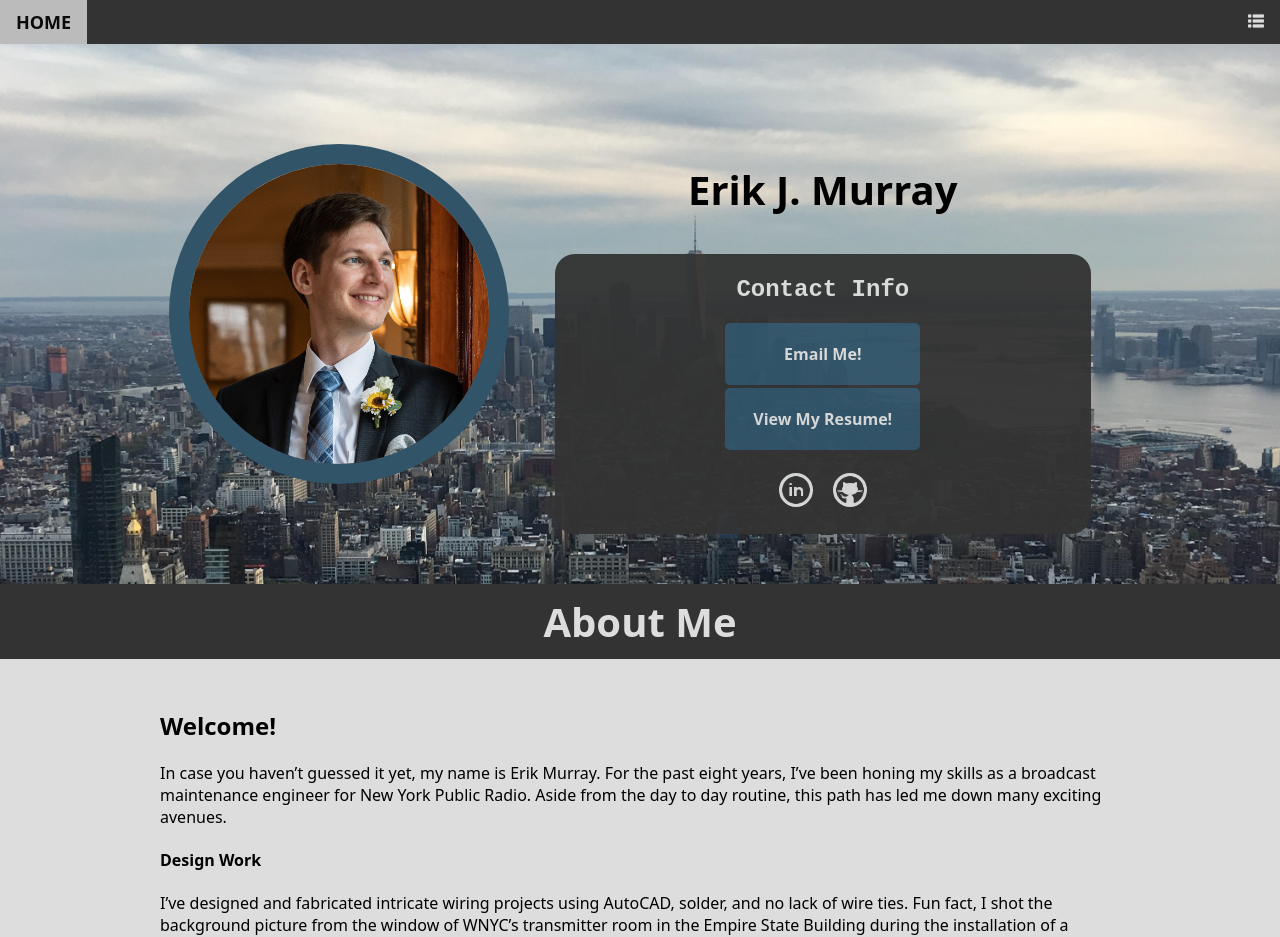
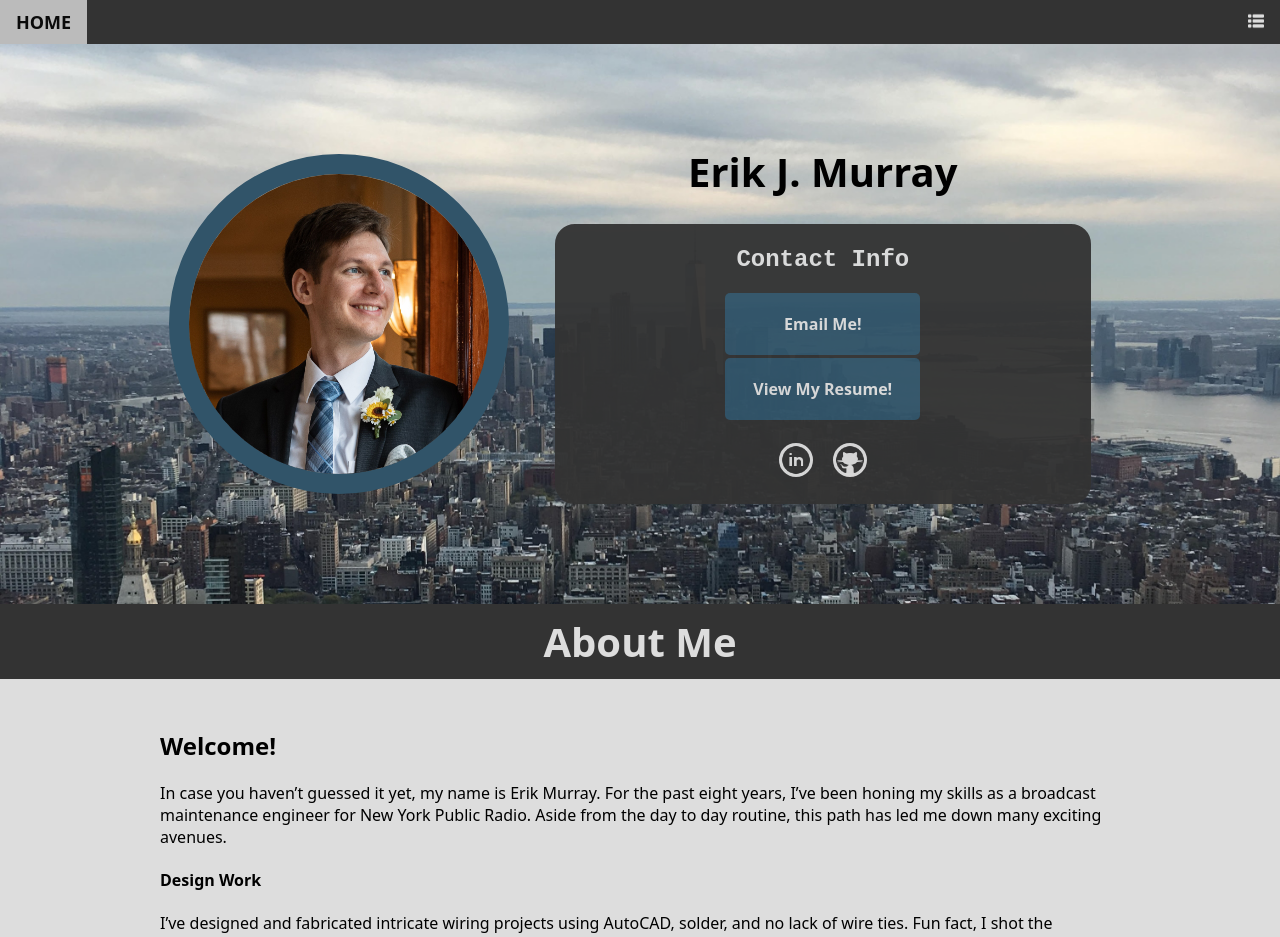
Before and after one commit to ErkMurIndustries/ErkMurIndustries.github.io, a Jekyll site: the page built from index.html, in a window 1280 px wide. Shown: the top 937 px of the page. Built offline with Jekyll 4.4.1, drawn with Linux system fonts in a browser that asks for light colours.

Commit message:
index styling

```diff
--- a/assets/css/stylesheet.css
+++ b/assets/css/stylesheet.css
@@ -31,6 +31,10 @@ a, a:hover, a:active {
 a:hover {
     opacity: 0.8;
 }
+
+/* p {
+    margin: 0;
+} */
 
 .upper {
     text-transform: uppercase;
@@ -131,7 +135,7 @@ a:hover {
 /* ----- HOMEPAGE ----- */
 .intro-layout {
     display: grid;
-    grid-template-rows: auto 250px;
+    grid-template-rows: auto 300px;
     grid-template-columns: 1fr 2fr 4fr 1fr;
     column-gap: 2%;
 
@@ -156,6 +160,7 @@ a:hover {
 #headshot {
     width: 300px;
     height: 300px;
+    margin: 10px 0;
     border-radius: 100%;
     border: 20px solid #315469;
 }
@@ -164,16 +169,14 @@ a:hover {
 .name-card {
     grid-row: 1 / 2;
     grid-column: 3 / 4;
-    display: flex;
-    flex-direction: column;
+    /* display: flex; */
+    /* flex-direction: column; */
 }
 
 
 .title {
-    /* font-family:'Courier New', Courier, monospace; */
-    /* text-decoration: underline; */
     font-size: 40px;
-    margin: auto;
+    margin: 0 auto;
 }
 
 
@@ -223,7 +226,6 @@ a:hover {
 
 
 .socials {
-    grid-column: 3;
     display: flex;
     flex-direction: row;
     justify-content: center;
@@ -248,7 +250,6 @@ a:hover {
 .img-dark {
     background-color: #ddd;
 }
-
 
 .social-img:hover {
     box-shadow: #ddd 0px 0px 20px;
@@ -322,17 +323,16 @@ a:hover {
     border: 1px solid #ddd;
     border-radius: 5px;
 }
-/*
+
 .blog-snippet:hover {
-    color: aliceblue;
-} */
+    color: #ddd;
+}
 
 
 /* Note: Snippet header creates offset of 1 */
 .blog-snippet:nth-child(odd) {
     grid-column: 3;
 }
-
 
 .blog-snippet:nth-child(even) {
     grid-column: 2;
@@ -349,7 +349,7 @@ a:hover {
 
 .article-snippet:hover {
     opacity: 0.8;
-    transform: scale(110%);
+    transform: scale(105%);
 }
 
 .article-snippet > * {
@@ -453,3 +453,10 @@ a:hover {
         grid-column: 1;
     }
   }
+
+@media (max-width: 360px) {
+    #headshot {
+        height: 280px;
+        width: 280px;
+    }
+}
```
